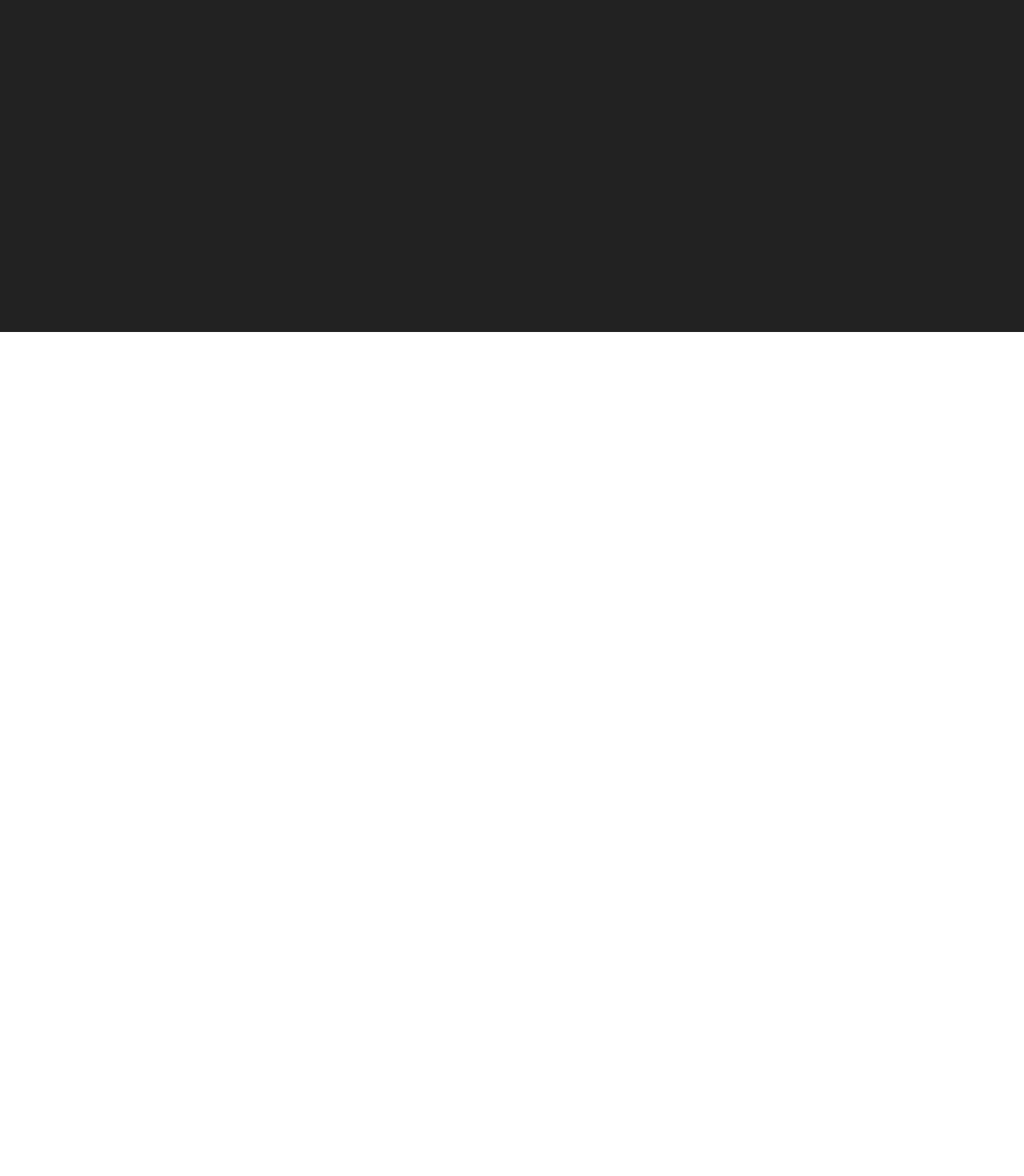
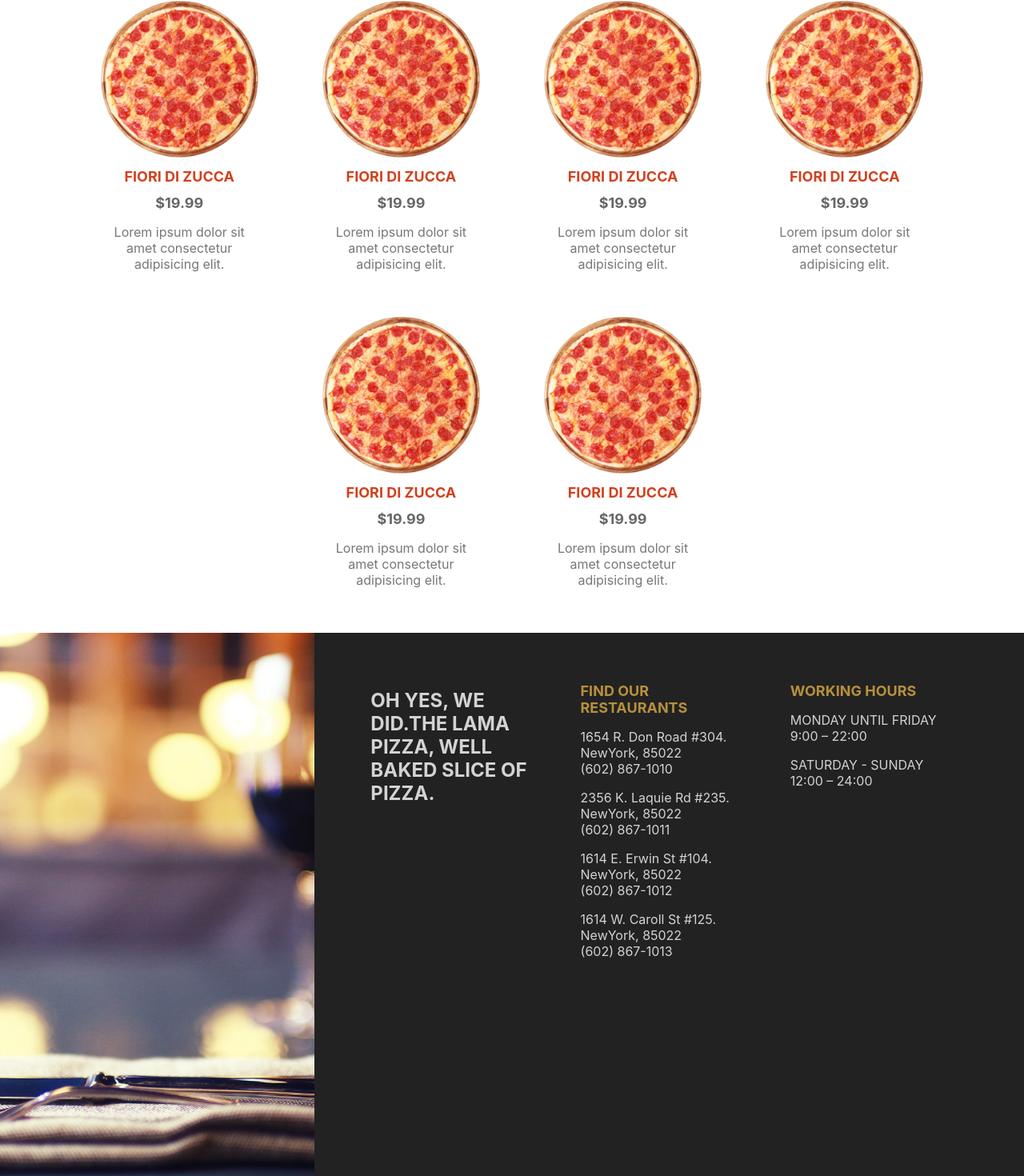
Before and after one commit to lvdev2022/pizzaapp, a Next.js app: page / in a window 1280 px wide. Shown: the part 1085-2555 px from the top of the page at 80% size. Before the commit the page ends 1500 px from the top, so only its background shows below. Built offline with nearby package versions, Linux system fonts and the light colour scheme.

Commit message:
added footer

```diff
--- a/components/Footer.jsx
+++ b/components/Footer.jsx
@@ -1,10 +1,53 @@
-
+import Image from "next/image";
 import styles from "../styles/Footer.module.css";
 
 const Footer = () => {
   return (
     <div className={styles.container}>
-      Footer
+      <div className={styles.item}>
+        <Image src="/img/bg.png" objectFit="cover" layout="fill" alt="" />
+      </div>
+      <div className={styles.item}>
+        <div className={styles.card}>
+          <h2 className={styles.motto}>
+            OH YES, WE DID.THE LAMA PIZZA, WELL BAKED SLICE OF PIZZA.
+          </h2>
+        </div>
+        <div className={styles.card}>
+          <h1 className={styles.title}>FIND OUR RESTAURANTS</h1>
+          <p className={styles.text}>
+            1654 R. Don Road #304.
+            <br /> NewYork, 85022
+            <br /> (602) 867-1010
+          </p>
+          <p className={styles.text}>
+            2356 K. Laquie Rd #235.
+            <br /> NewYork, 85022
+            <br /> (602) 867-1011
+          </p>
+          <p className={styles.text}>
+            1614 E. Erwin St #104.
+            <br /> NewYork, 85022
+            <br /> (602) 867-1012
+          </p>
+          <p className={styles.text}>
+            1614 W. Caroll St #125.
+            <br /> NewYork, 85022
+            <br /> (602) 867-1013
+          </p>
+        </div>
+        <div className={styles.card}>
+          <h1 className={styles.title}>WORKING HOURS</h1>
+          <p className={styles.text}>
+            MONDAY UNTIL FRIDAY
+            <br /> 9:00 – 22:00
+          </p>
+          <p className={styles.text}>
+            SATURDAY - SUNDAY
+            <br /> 12:00 – 24:00
+          </p>
+        </div>
+      </div>
     </div>
   );
 };
--- /dev/null
+++ b/components/PizzaCard.jsx
@@ -0,0 +1,17 @@
+import styles from "../styles/PizzaCard.module.css";
+import Image from "next/image";
+
+const PizzaCard = () => {
+  return (
+    <div className={styles.container}>
+        <Image src="/img/pizza.png" width={300} height={300} alt=""/>
+        <h1 className={styles.title}>FIORI DI ZUCCA</h1>
+        <span className={styles.price}>$19.99</span>
+        <p className={styles.desc}>
+        Lorem ipsum dolor sit amet consectetur adipisicing elit.
+        </p>
+    </div>
+  )
+}
+
+export default PizzaCard
--- /dev/null
+++ b/components/PizzaList.jsx
@@ -0,0 +1,26 @@
+import styles from "../styles/PizzaList.module.css";
+import PizzaCard from "./PizzaCard";
+
+const PizzaList = () => {
+  return (
+    <div className={styles.container}>
+        <h1 className={styles.title}>THE BEST PIZZA IN TOWN </h1>
+        <p className={styles.desc}>
+        Lorem ipsum dolor sit amet consectetur, adipisicing elit.
+        Tempore expedita aliquid molestiae consequuntur ullam velit fugiat
+        minus similique neque sunt laudantium, quasi veniam delectus assumenda
+        magnam atque incidunt repellendus obcaecati.
+        </p>
+        <div className={styles.wrapper}>
+            <PizzaCard/>
+            <PizzaCard/>
+            <PizzaCard/>
+            <PizzaCard/>
+            <PizzaCard/>
+            <PizzaCard/>
+        </div>
+    </div>
+  )
+}
+
+export default PizzaList
--- a/pages/index.js
+++ b/pages/index.js
@@ -1,6 +1,7 @@
 import Head from 'next/head'
 import Image from 'next/image'
 import Featured from '../components/Featured'
+import PizzaList from '../components/PizzaList'
 
 
 export default function Home() {
@@ -12,6 +13,7 @@ export default function Home() {
         <link rel="icon" href="/favicon.ico" />
       </Head>
       <Featured />
+      <PizzaList />
     </div>
   )
 }
```
